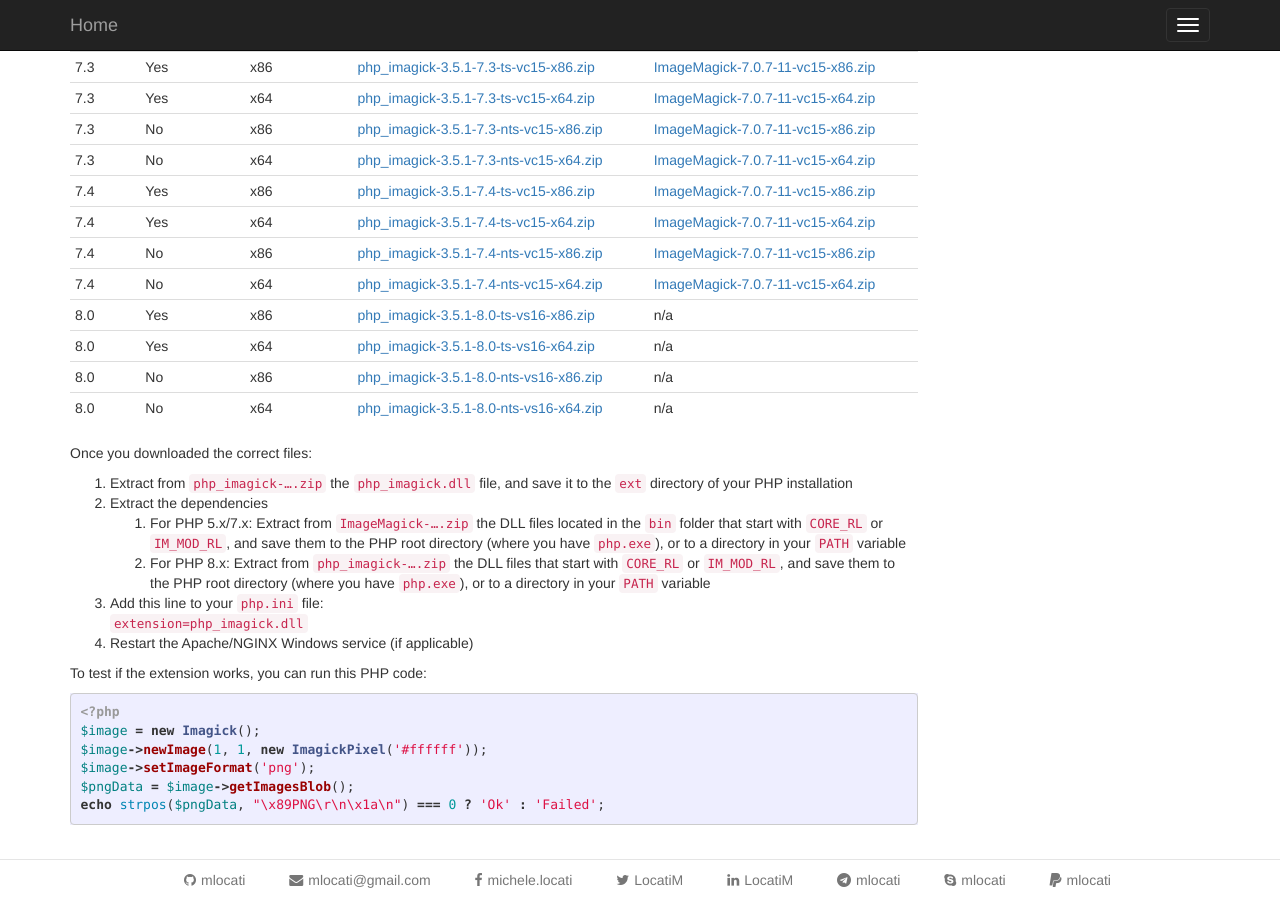
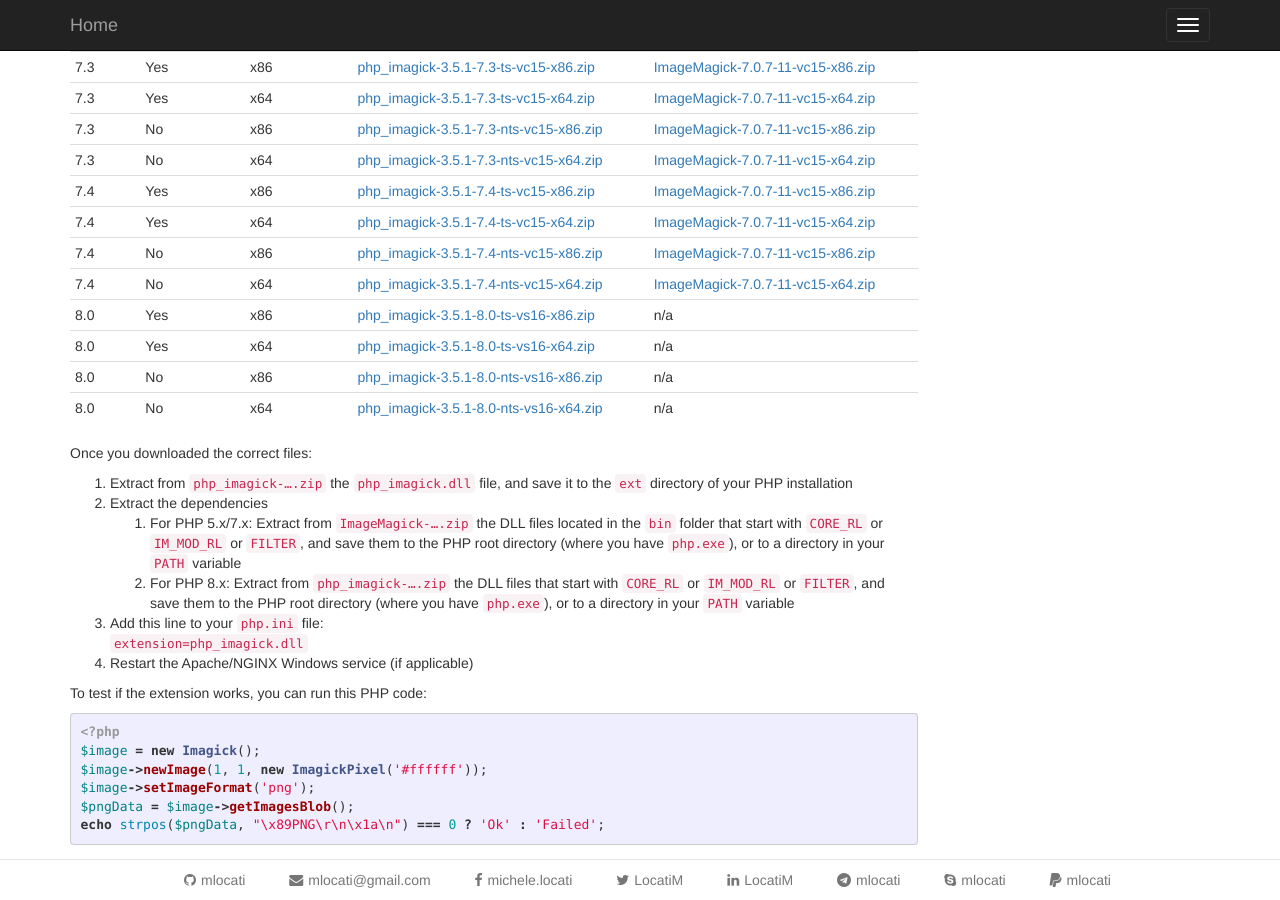
Before and after one commit to mlocati/mlocati.github.io, a Jekyll site: the page built from _articles/php-windows-imagick.md, in a window 1280 px wide and 900 px high, scrolled down 1145 px. Built offline with Jekyll 4.4.1, drawn with Linux system fonts in a browser that asks for light colours.

Commit message:
imagick may also require the FILTER_analyze_.dll file

```diff
--- a/_articles/php-windows-imagick.md
+++ b/_articles/php-windows-imagick.md
@@ -78,8 +78,8 @@
 
 1. Extract from `php_imagick-….zip` the `php_imagick.dll` file, and save it to the `ext` directory of your PHP installation
 2. Extract the dependencies
-   1. For PHP 5.x/7.x: Extract from `ImageMagick-….zip` the DLL files located in the `bin` folder that start with `CORE_RL` or `IM_MOD_RL`, and  save them to the PHP root directory (where you have `php.exe`), or to a directory in your `PATH` variable
-   2. For PHP 8.x: Extract from `php_imagick-….zip` the DLL files that start with `CORE_RL` or `IM_MOD_RL`, and  save them to the PHP root directory (where you have `php.exe`), or to a directory in your `PATH` variable
+   1. For PHP 5.x/7.x: Extract from `ImageMagick-….zip` the DLL files located in the `bin` folder that start with `CORE_RL` or `IM_MOD_RL` or `FILTER`, and  save them to the PHP root directory (where you have `php.exe`), or to a directory in your `PATH` variable
+   2. For PHP 8.x: Extract from `php_imagick-….zip` the DLL files that start with `CORE_RL` or `IM_MOD_RL` or `FILTER`, and  save them to the PHP root directory (where you have `php.exe`), or to a directory in your `PATH` variable
 3. Add this line to your `php.ini` file:
   `extension=php_imagick.dll`
 4. Restart the Apache/NGINX Windows service (if applicable)
```
